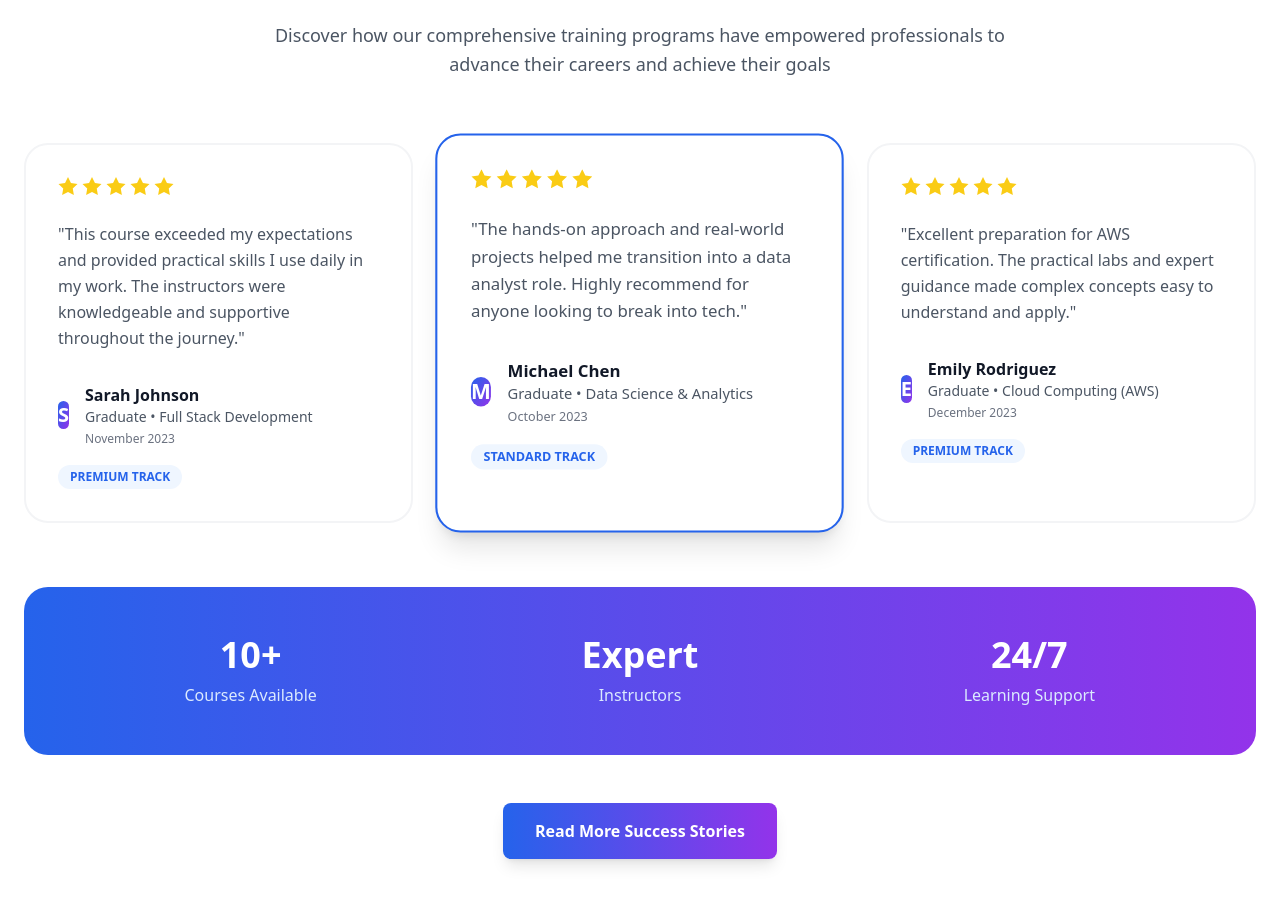
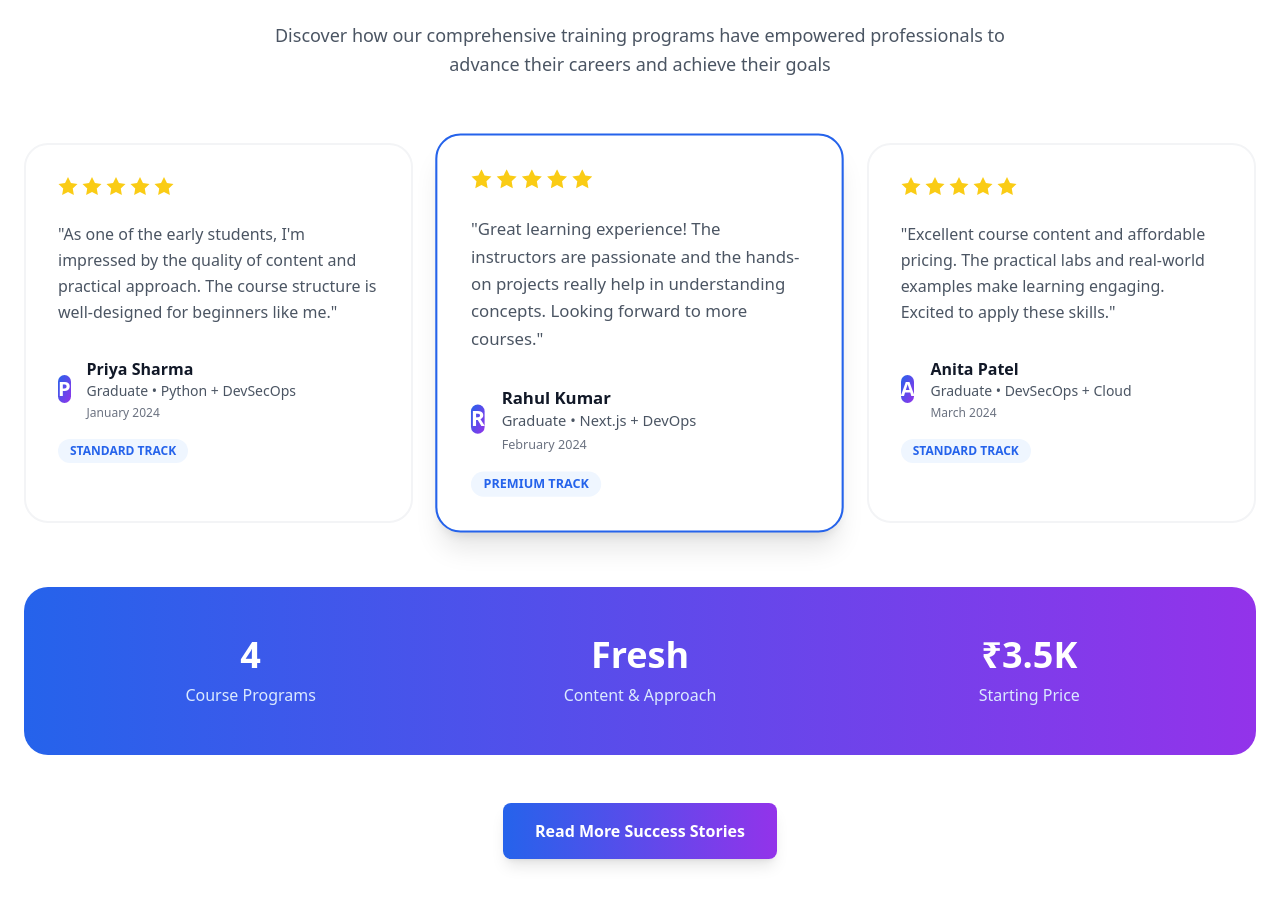
Before and after one commit to miracl-in/miracl-in.github.io, a Next.js app: page / in a window 1280 px wide. Shown: the part 4420-5324 px from the top of the page. Built offline with nearby package versions, Linux system fonts and the light colour scheme.

Commit message:
Update FeedbackSection.tsx

```diff
--- a/components/FeedbackSection.tsx
+++ b/components/FeedbackSection.tsx
@@ -1,27 +1,27 @@
 const feedbacks = [
   {
     id: 1,
-    name: "Sarah Johnson",
-    course: "Full Stack Development",
-    comment: "This course exceeded my expectations and provided practical skills I use daily in my work. The instructors were knowledgeable and supportive throughout the journey.",
-    date: "November 2023",
+    name: "Priya Sharma",
+    course: "Python + DevSecOps",
+    comment: "As one of the early students, I'm impressed by the quality of content and practical approach. The course structure is well-designed for beginners like me.",
+    date: "January 2024",
+    track: "STANDARD"
+  },
+  {
+    id: 2,
+    name: "Rahul Kumar",
+    course: "Next.js + DevOps",
+    comment: "Great learning experience! The instructors are passionate and the hands-on projects really help in understanding concepts. Looking forward to more courses.",
+    date: "February 2024",
     track: "PREMIUM"
   },
   {
-    id: 2,
-    name: "Michael Chen",
-    course: "Data Science & Analytics",
-    comment: "The hands-on approach and real-world projects helped me transition into a data analyst role. Highly recommend for anyone looking to break into tech.",
-    date: "October 2023",
+    id: 3,
+    name: "Anita Patel",
+    course: "DevSecOps + Cloud",
+    comment: "Excellent course content and affordable pricing. The practical labs and real-world examples make learning engaging. Excited to apply these skills.",
+    date: "March 2024",
     track: "STANDARD"
-  },
-  {
-    id: 3,
-    name: "Emily Rodriguez",
-    course: "Cloud Computing (AWS)",
-    comment: "Excellent preparation for AWS certification. The practical labs and expert guidance made complex concepts easy to understand and apply.",
-    date: "December 2023",
-    track: "PREMIUM"
   }
 ]
 
@@ -91,16 +91,16 @@ export default function FeedbackSection() {
         <div className="bg-gradient-to-r from-blue-600 to-purple-600 rounded-3xl p-12 text-white text-center mb-12">
           <div className="grid grid-cols-1 md:grid-cols-3 gap-8">
             <div>
-              <div className="text-4xl font-bold mb-2">10+</div>
-              <div className="text-blue-100">Courses Available</div>
+              <div className="text-4xl font-bold mb-2">4</div>
+              <div className="text-blue-100">Course Programs</div>
             </div>
             <div>
-              <div className="text-4xl font-bold mb-2">Expert</div>
-              <div className="text-blue-100">Instructors</div>
+              <div className="text-4xl font-bold mb-2">Fresh</div>
+              <div className="text-blue-100">Content & Approach</div>
             </div>
             <div>
-              <div className="text-4xl font-bold mb-2">24/7</div>
-              <div className="text-blue-100">Learning Support</div>
+              <div className="text-4xl font-bold mb-2">₹3.5K</div>
+              <div className="text-blue-100">Starting Price</div>
             </div>
           </div>
         </div>
```
